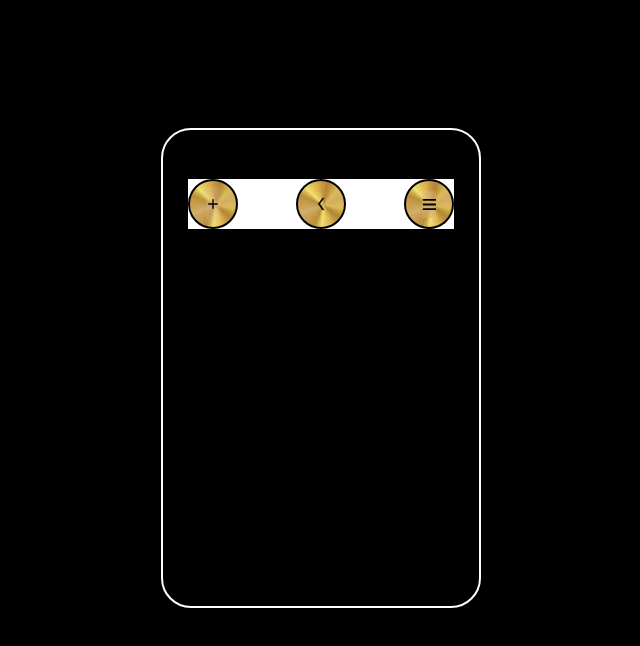
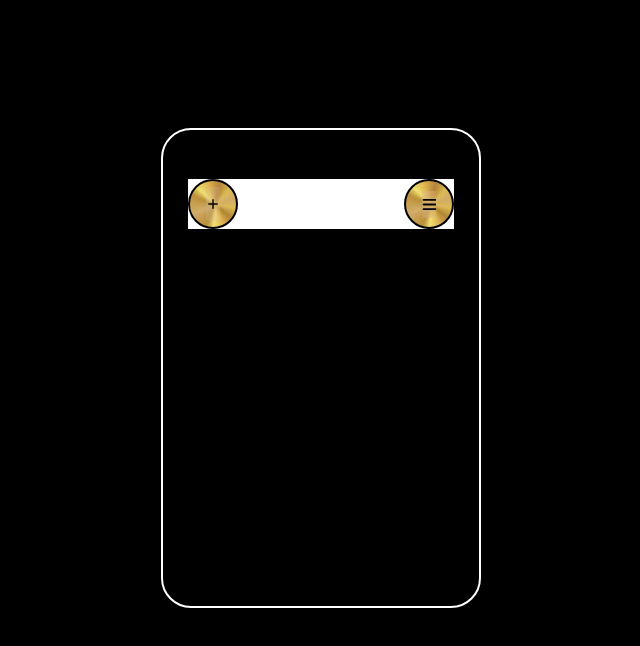
Before and after one commit to M-Ibrokhiiim/MPlayer, a React (Create React App) app in the folder FRONT/app/: page / in a window 1280 px wide. Shown: the top 646 px of the page, without its empty margins (319-959 px from the left). Built offline with nearby package versions, Linux system fonts and the light colour scheme.

Commit message:
FRONT side of MPlayer in progress...

```diff
--- a/FRONT/app/src/components/Header.tsx
+++ b/FRONT/app/src/components/Header.tsx
@@ -26,7 +26,7 @@ function Header(){
               h={{base:"50px", "2xl":"55px"}}>
                 <Add/>
               </Button>
-             <Button  borderRadius={'full'}
+             {/* <Button  borderRadius={'full'}
               bgImage={`${buttonsBG}`}
               bgPos={"center"}
               _hover={{opacity:1}}
@@ -37,7 +37,7 @@ function Header(){
               h={{base:"50px", "2xl":"55px"}}
               >
                  <Chevrone/>
-              </Button>
+              </Button> */}
              <Button  borderRadius={'full'}
               bgImage={`${buttonsBG}`}
               bgPos={"center"}
```
